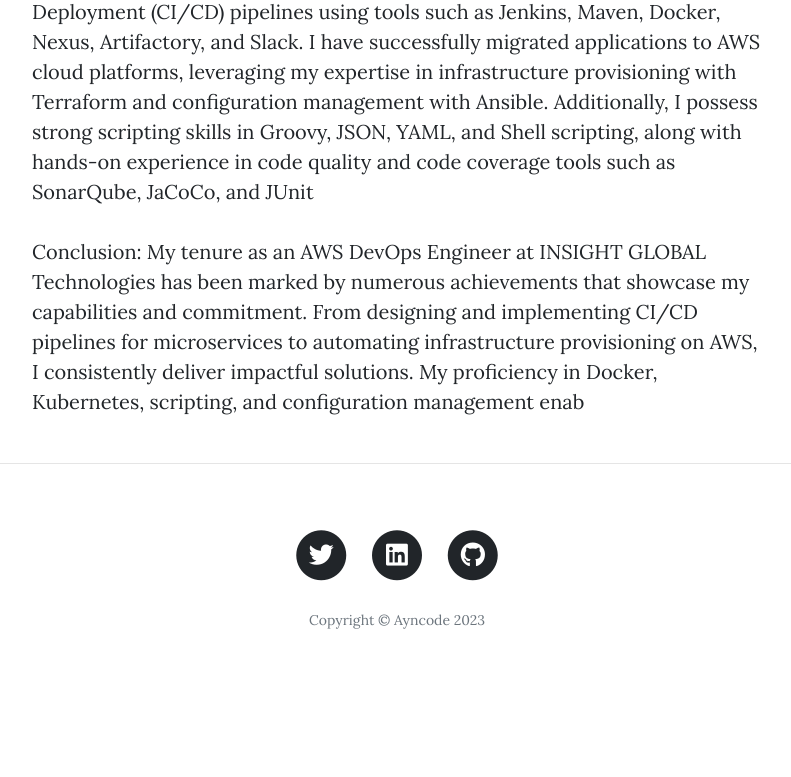
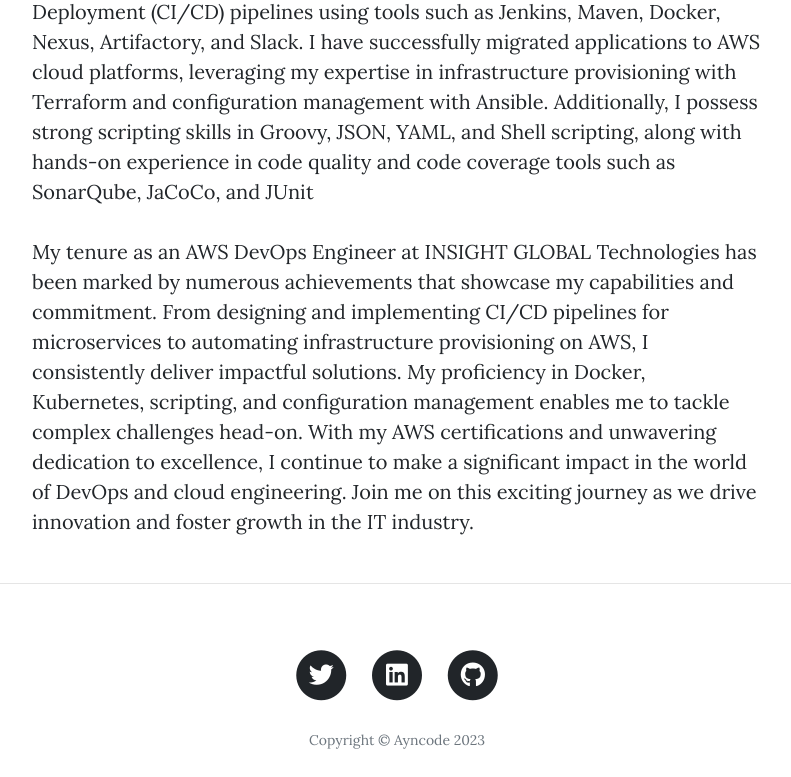
Before and after one commit to techfiwitay-gif/Ay_python_app, a Flask app: page /about in a window 1280 px wide. Shown: the part 1279-2056 px from the top of the page, without its empty margins (243-1034 px from the left). Before the commit the page ends 1908 px from the top, so only its background shows below. Run offline with Flask 2, Linux system fonts and the light colour scheme; some libraries are stand-ins or nearby versions.

Commit message:
Update about.html

```diff
--- a/templates/about.html
+++ b/templates/about.html
@@ -23,9 +23,7 @@
         <p>With over 8 years of professional experience in the IT industry, I have developed a strong passion for DevOps principles and practices. My expertise lies in harnessing the power of cloud platforms, particularly AWS, to build scalable and efficient solutions. I have extensive knowledge of AWS services such as EC2, Load Balancers, EKS, ECS, Amazon S3, and EBS, allowing me to architect and implement cloud-based solutions that drive progress and growth.</p>
         <p>Throughout my career, I have been driven by a proactive mindset and a collaborative spirit. I thrive in team environments, taking the initiative and fostering effective communication to achieve shared goals. My dedication to continuous improvement and strong work ethic have earned me a reputation as a reliable and dedicated team player. By building strong relationships and working closely with cross-functional teams, I have consistently delivered successful outcomes.</p>
         <p>My professional journey has been shaped by a diverse skill set in critical areas. I am proficient in setting up robust Continuous Integration and Continuous Deployment (CI/CD) pipelines using tools such as Jenkins, Maven, Docker, Nexus, Artifactory, and Slack. I have successfully migrated applications to AWS cloud platforms, leveraging my expertise in infrastructure provisioning with Terraform and configuration management with Ansible. Additionally, I possess strong scripting skills in Groovy, JSON, YAML, and Shell scripting, along with hands-on experience in code quality and code coverage tools such as SonarQube, JaCoCo, and JUnit</p>
-        <p>Conclusion:
-My tenure as an AWS DevOps Engineer at INSIGHT GLOBAL Technologies has been marked by numerous achievements that showcase my capabilities and commitment. From designing and implementing CI/CD pipelines for microservices to automating infrastructure provisioning on AWS, I consistently deliver impactful solutions. My proficiency in Docker, Kubernetes, scripting, and configuration management enab
-</p>
+        <p>My tenure as an AWS DevOps Engineer at INSIGHT GLOBAL Technologies has been marked by numerous achievements that showcase my capabilities and commitment. From designing and implementing CI/CD pipelines for microservices to automating infrastructure provisioning on AWS, I consistently deliver impactful solutions. My proficiency in Docker, Kubernetes, scripting, and configuration management enables me to tackle complex challenges head-on. With my AWS certifications and unwavering dedication to excellence, I continue to make a significant impact in the world of DevOps and cloud engineering. Join me on this exciting journey as we drive innovation and foster growth in the IT industry.</p>
       </div>
     </div>
   </div>
```
